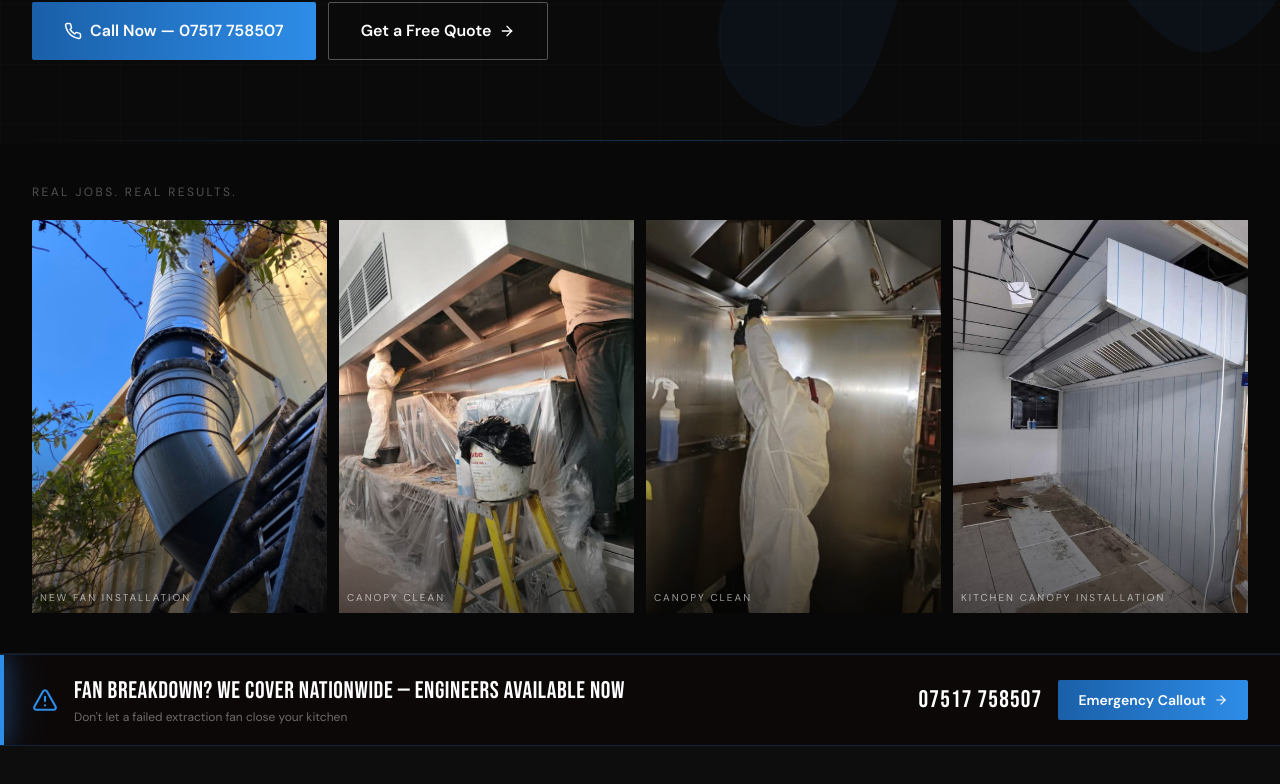
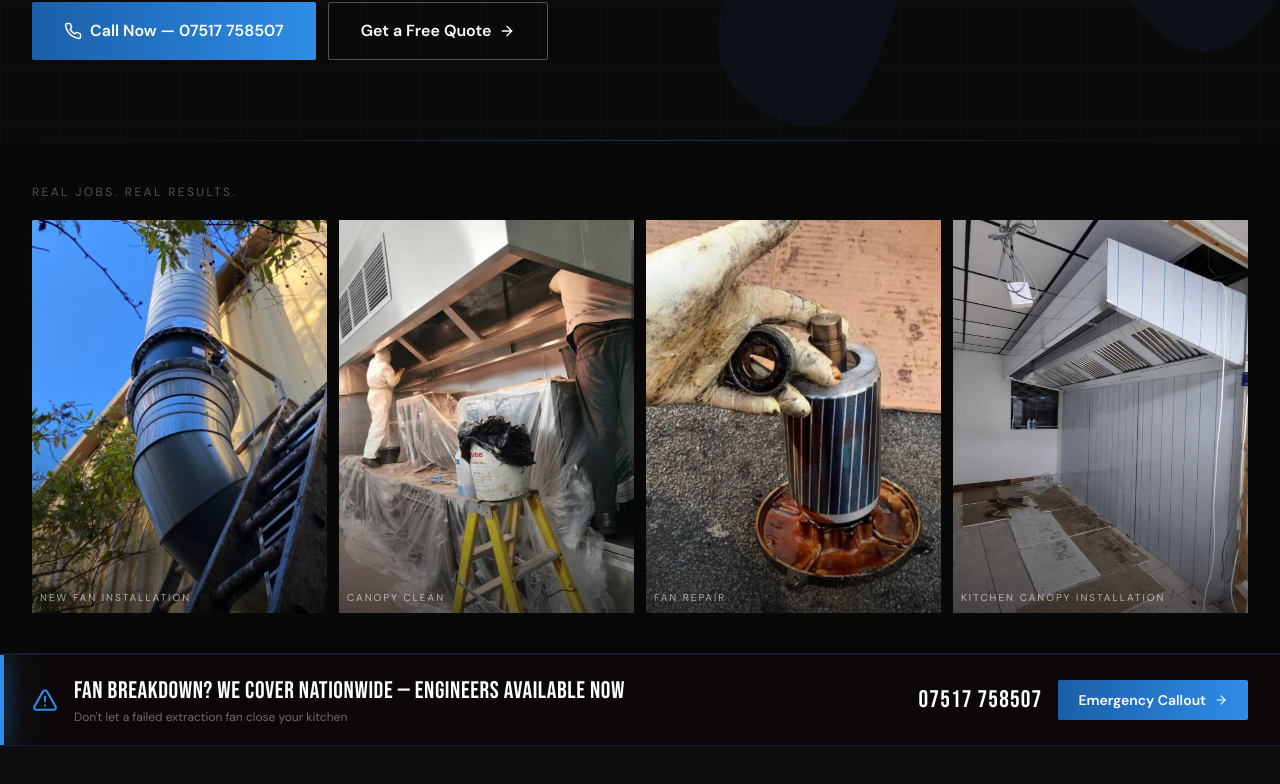
Before and after one commit to zaid5678/commercialcanopycleaning, a React (Vite) app: page / in a window 1280 px wide. Shown: the part 656-1440 px from the top of the page. Built offline with nearby package versions, Linux system fonts and the light colour scheme.

Commit message:
Home: replace WhatsApp image with fanrepair1.jpeg in photo strip

```diff
--- a/src/pages/Home.jsx
+++ b/src/pages/Home.jsx
@@ -216,7 +216,7 @@ export default function Home() {
             {[
               { src: '/work_images/newfaninstall.jpeg', label: 'New Fan Installation' },
               { src: '/work_images/WhatsApp Image 2026-04-10 at 01.15.13 (2).jpeg', label: 'Canopy Clean' },
-              { src: '/work_images/WhatsApp Image 2026-04-10 at 01.15.13 (3).jpeg', label: 'Canopy Clean' },
+              { src: '/work_images/fanrepair1.jpeg', label: 'Fan Repair' },
               { src: '/work_images/newkitchenextractioninstall.jpeg', label: 'Kitchen Canopy Installation' },
             ].map(({ src, label }) => (
               <ScrollRevealItem key={src}>
```
Also changed, not shown: public/work_images/fanrepair1.jpeg (added).
